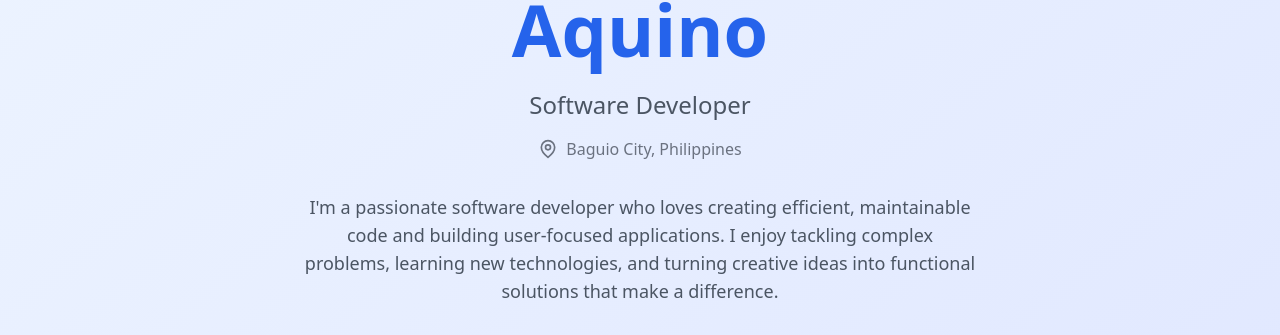
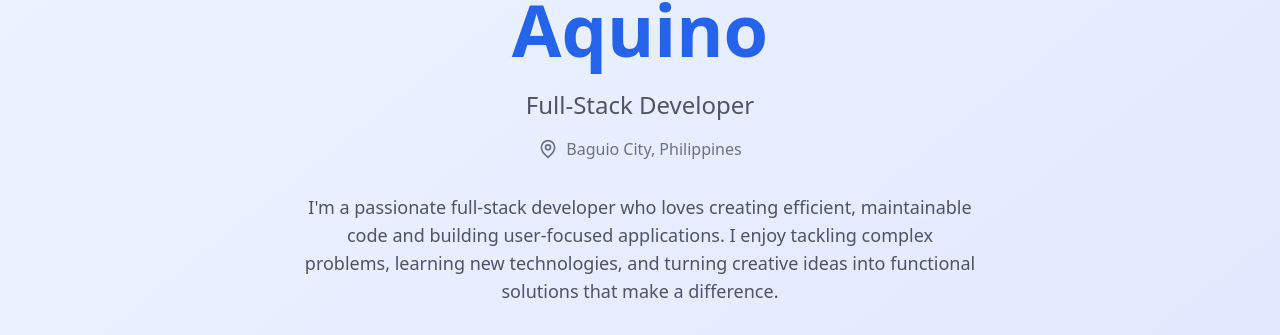
Before and after one commit to RafaelMEA/my-portfolio, a React (Vite) app: page / in a window 1280 px wide. Shown: the part 463-798 px from the top of the page. Built offline with nearby package versions, Linux system fonts and the light colour scheme.

Commit message:
fifth commit

```diff
--- a/src/components/Home.tsx
+++ b/src/components/Home.tsx
@@ -36,7 +36,7 @@ const Home: React.FC<HeroProps> = ({ setActiveSection }) => {
           </h1>
 
           <p className="text-xl md:text-2xl text-gray-600 dark:text-gray-300 mb-4">
-            Software Developer
+            Full-Stack Developer
           </p>
 
           <div className="flex items-center justify-center text-gray-500 dark:text-gray-400 mb-8">
@@ -45,7 +45,7 @@ const Home: React.FC<HeroProps> = ({ setActiveSection }) => {
           </div>
 
           <p className="text-lg text-gray-600 dark:text-gray-300 max-w-2xl mx-auto mb-8">
-          I'm a passionate software developer who loves creating efficient, maintainable code and building user-focused applications. I enjoy tackling complex problems, learning new technologies, and turning creative ideas into functional solutions that make a difference.
+          I'm a passionate full-stack developer who loves creating efficient, maintainable code and building user-focused applications. I enjoy tackling complex problems, learning new technologies, and turning creative ideas into functional solutions that make a difference.
           </p>
 
           <div className="flex justify-center space-x-6 mb-12">
```
